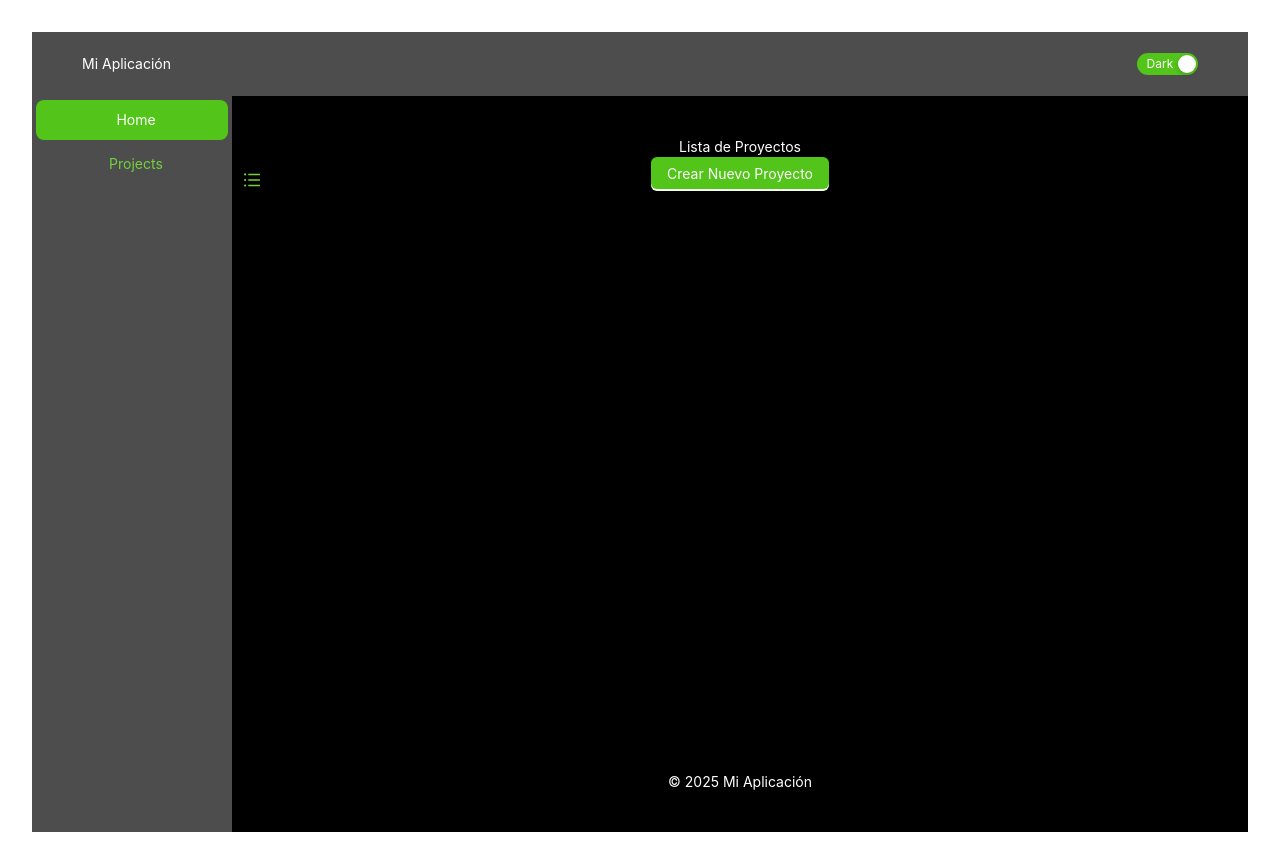
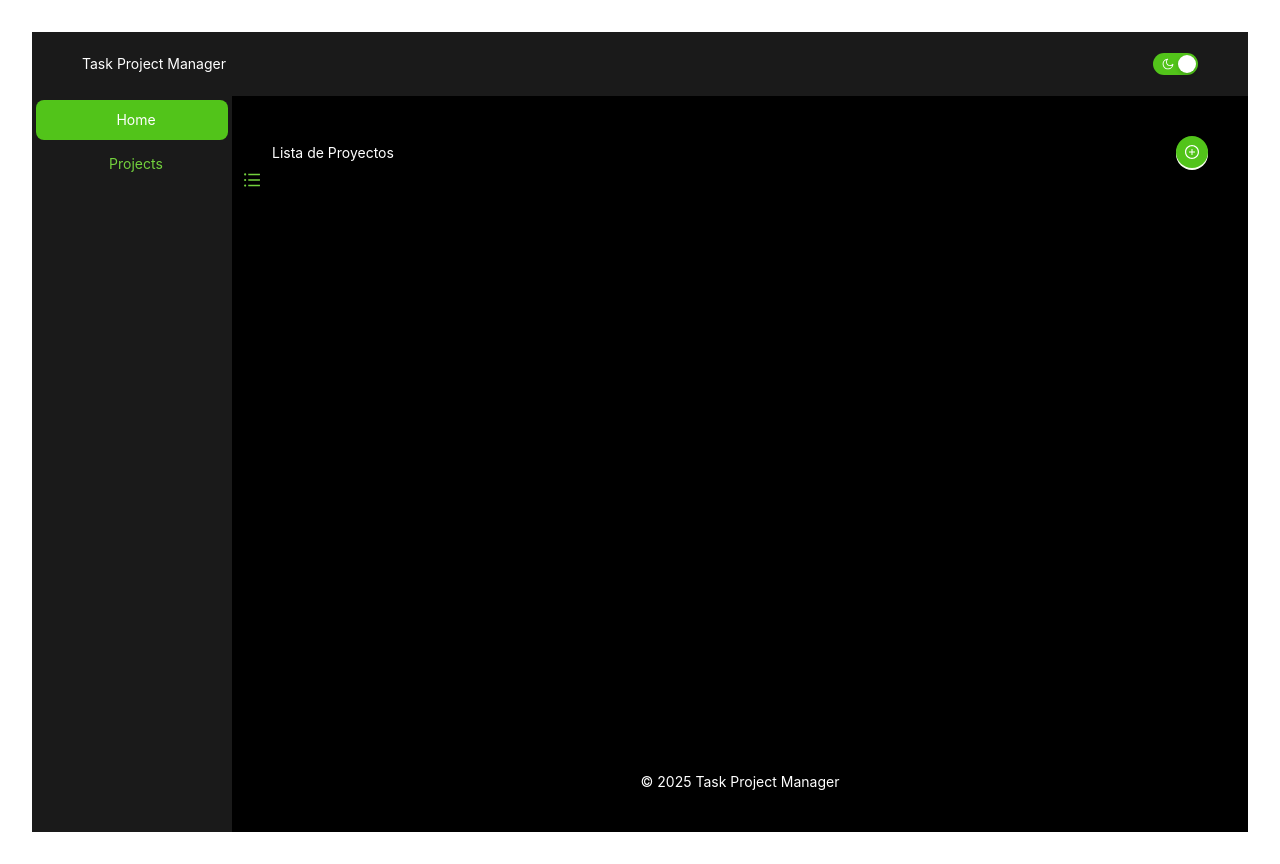
Before and after one commit to manueruperez/omnipro-front-test, a React (Vite) app: page /projects in a window 1280 px wide. Built offline with nearby package versions, Linux system fonts and the light colour scheme.

Commit message:
styles(added)

```diff
--- a/src/components/atoms/buttonIcon/ButtonIcon.tsx
+++ b/src/components/atoms/buttonIcon/ButtonIcon.tsx
@@ -8,7 +8,11 @@ interface ButtonIconProps {
 const ButtonIcon: React.FC<ButtonIconProps> = ({ onClick }) => (
   <Button
     type="text"
-    icon={<MenuOutlined style={{ color: "white", fontSize: "18px" }} />}
+    icon={
+      <MenuOutlined
+        style={{ color: "var(--primary-color)", fontSize: "18px" }}
+      />
+    }
     onClick={onClick}
   />
 );
--- a/src/components/molecules/navBar/NabVar.tsx
+++ b/src/components/molecules/navBar/NabVar.tsx
@@ -1,10 +1,10 @@
 import { Layout, Grid, Switch, theme } from "antd";
 import ButtonIcon from "#atoms/buttonIcon/ButtonIcon.tsx";
-import Title from "#atoms/title/Title.tsx";
 import { useSelector, useDispatch } from "react-redux";
 import { AppState } from "#store/store.ts";
 import { toggleTheme } from "#modules/theme/theme.reducer.ts";
 import "./navBar.css";
+import { MoonOutlined, SunOutlined } from "@ant-design/icons";
 
 const { Header } = Layout;
 const { useBreakpoint } = Grid;
@@ -22,23 +22,19 @@ const Navbar: React.FC<NavbarProps> = ({ onMenuClick }) => {
     dispatch(toggleTheme());
   };
 
-  // Obtenemos el token que se actualiza según el tema
   const {
     token: { colorBgContainer },
   } = theme.useToken();
 
   return (
-    <Header
-      className="HeaderWrapper"
-      style={{ background: colorBgContainer }} // Aplica el color de fondo del token
-    >
+    <Header className="HeaderWrapper" style={{ background: colorBgContainer }}>
       {!screens.md && <ButtonIcon onClick={onMenuClick} />}
-      <h1> Mi Aplicación</h1>
+      <h1>Task Project Manager</h1>
       <Switch
         checked={currentTheme === "dark"}
         onChange={handleThemeToggle}
-        checkedChildren="Dark"
-        unCheckedChildren="Light"
+        checkedChildren={<MoonOutlined />}
+        unCheckedChildren={<SunOutlined />}
       />
     </Header>
   );
--- a/src/components/organisms/MainLayout.tsx
+++ b/src/components/organisms/MainLayout.tsx
@@ -6,12 +6,12 @@ import { useState } from "react";
 import { Outlet } from "react-router-dom";
 
 const { Content, Footer } = Layout;
-const { useBreakpoint } = Grid; // Detectar tamaño de pantalla
+const { useBreakpoint } = Grid;
 
 const MainLayout = () => {
   const [collapsed, setCollapsed] = useState(false);
   const [drawerVisible, setDrawerVisible] = useState(false);
-  const screens = useBreakpoint(); // Detectar tamaño de pantalla
+  const screens = useBreakpoint();
 
   const menuItems = [
     { label: "Home", route: "/" },
@@ -22,7 +22,6 @@ const MainLayout = () => {
     <Layout style={{ minHeight: "100vh" }}>
       <Navbar onMenuClick={() => setDrawerVisible(true)} />
       <Layout>
-        {/* Sidebar solo visible en pantallas grandes */}
         {screens.md && (
           <Sidebar
             menuItems={menuItems}
@@ -50,7 +49,7 @@ const MainLayout = () => {
             <Outlet />
           </Content>
           <Footer style={{ textAlign: "center" }}>
-            © {new Date().getFullYear()} Mi Aplicación
+            © {new Date().getFullYear()} Task Project Manager
           </Footer>
         </Layout>
       </Layout>
--- a/src/components/organisms/ProjectList.tsx
+++ b/src/components/organisms/ProjectList.tsx
@@ -2,11 +2,12 @@
 import { useState } from "react";
 import { useSelector, useDispatch } from "react-redux";
 import { useNavigate } from "react-router-dom";
-import { Button } from "antd";
+import { Button, Tooltip } from "antd";
 import { Project, removeProject } from "#modules/projects/project.reducer.ts";
 import ProjectModalForm from "#molecules/projectModalForm/ProjectModalForm.tsx";
 import ProjectCard from "#atoms/projectCard/ProjectCard.tsx";
 import ConfirmationModal from "#molecules/confirmationModal/ConfirmationModal.tsx";
+import { PlusCircleOutlined } from "@ant-design/icons";
 
 const ProjectList = () => {
   const navigate = useNavigate();
@@ -64,11 +65,18 @@ const ProjectList = () => {
   };
 
   return (
-    <div>
-      <h2>Lista de Proyectos</h2>
-      <Button type="primary" onClick={showModal}>
-        Crear Nuevo Proyecto
-      </Button>
+    <div className="flex flex-col justify-between gap-2">
+      <div className="flex flex-row justify-between items-center w-full">
+        <h2>Lista de Proyectos</h2>
+        <Tooltip title="Crear">
+          <Button
+            onClick={showModal}
+            type="primary"
+            shape="circle"
+            icon={<PlusCircleOutlined />}
+          />
+        </Tooltip>
+      </div>
       <div className="flex flex-col items-center">
         {projects.map((project: Project) => (
           <ProjectCard
--- a/src/theme.ts
+++ b/src/theme.ts
@@ -20,6 +20,6 @@ export const darkTheme: ThemeConfig = {
 
     colorText: "#ffffff",
 
-    colorBgContainer: "#4d4d4d",
+    colorBgContainer: "#1a1a1a",
   },
 };
```
